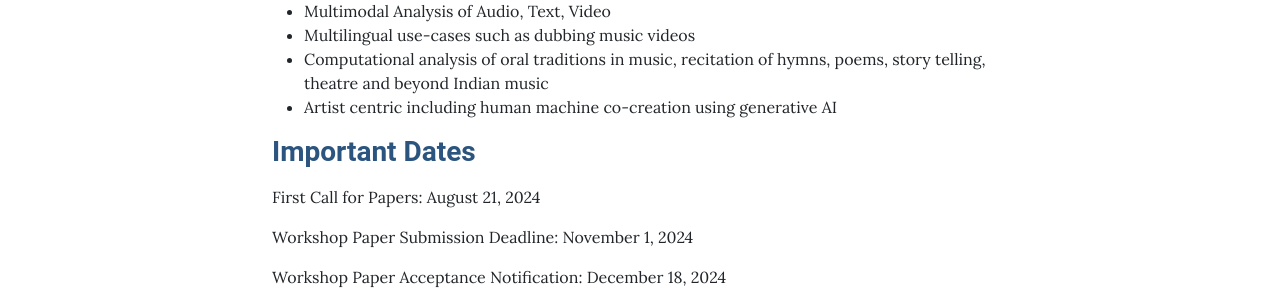
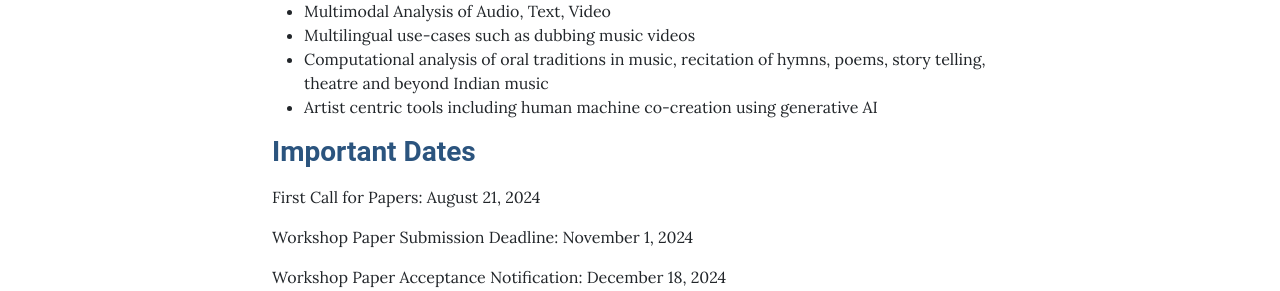
Before and after one commit to WIMAGA/wimaga.github.io, a Jekyll site: the page built from pages/call.md, in a window 1280 px wide. Shown: the part 717-1008 px from the top of the page. Built offline with Jekyll 4.4.1, drawn with Linux system fonts in a browser that asks for light colours.

Commit message:
Update call.md

```diff
--- a/pages/call.md
+++ b/pages/call.md
@@ -21,7 +21,7 @@ Relevant topics for WIMAGA 2025 include, but are not limited to:
 - Multimodal Analysis of Audio, Text, Video
 - Multilingual use-cases such as dubbing music videos
 - Computational analysis of oral traditions in music, recitation of hymns, poems, story telling, theatre and beyond Indian music
-- Artist centric including human machine co-creation using generative AI
+- Artist centric tools including human machine co-creation using generative AI
 
 ### **<span style="color:#2B547E">Important Dates</span>**
 
```
